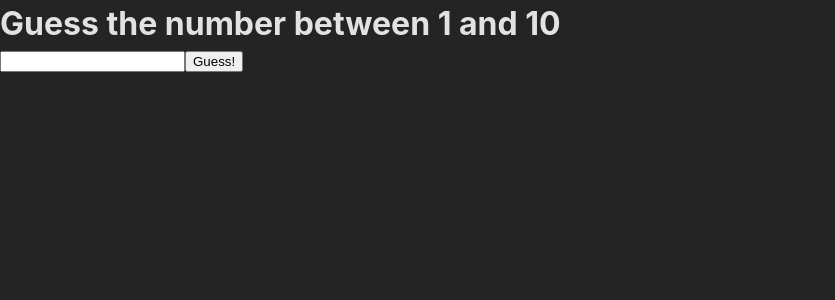
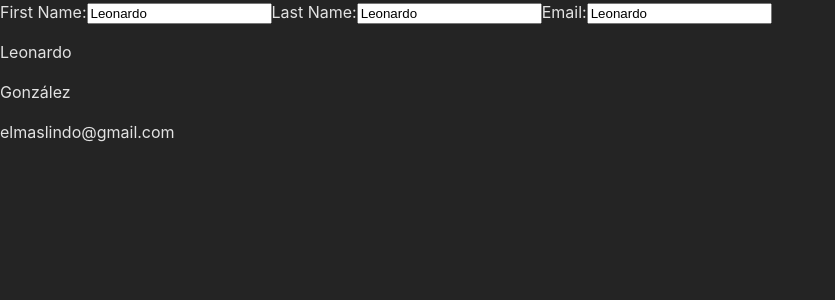
Before and after one commit to legodev/react, a React (Vite) app: page / in a window 1280 px wide. Shown: the top 300 px of the page, without its empty margins (0-835 px from the left). Built offline with nearby package versions, Linux system fonts and the light colour scheme.

Commit message:
New form

```diff
--- a/src/App.jsx
+++ b/src/App.jsx
@@ -1,59 +1,43 @@
 import { useState } from 'react'
 import './App.css'
-// import Header from './Header'
-// import Footer from './components/Footer'
-// import Intro1 from './components/Intro1'
-// import Intro2 from './components/Intro2'
-// import Intro3 from './components/Intro3'
-// import Nav from './components/Nav'
-// import Promo from './components/Promo'
-// import Heading from './components/Heading'
-// import Example from './components/Practice'
-// import PracticeTwo from './components/Practice2'
-// import Image from './components/Image'
-// import ModeToggler from './components/ModeToggler'
 
 function App() {
-  let randonNum = Math.floor(Math.random() * 10) + 1
-  // let numInput = prompt("Guess the number between 1 and 3")
-  // alert(`Computer number: ${randonNum}, Your guess: ${numInput}`)
+  const [form, setForm] = useState({
+    firstName: 'Leonardo',
+    lastName: 'González',
+    email: 'elmaslindo@gmail.com',
+  })
 
-  const [inputValue, setInputValue] = useState('')
-  const [message, setMessage] = useState('')
+  function handleFirstName(e) {
+    setForm({ ...form, firstName: e.target.value });
+  }
 
-  const handleChange = (e) => {
-    setInputValue(e.target.value)
+  function handleLastName (e) {
+    setForm({ ...form, lastName: e.target.value });
   }
-  const handleSubmit = (e) => {
-    e.preventDefault()
-    if (inputValue == randonNum) {
-      setMessage("Congratulations! You guessed the number")
-    } else {
-      setMessage("Almost... Try again!")
-    }
+
+  function handleEmail (e) {
+    setForm({ ...form, email: e.target.value });
   }
   return (
     <>
-      <div>
-        <h1>Guess the number between 1 and 10</h1>
-      </div>
-      <form onSubmit={handleSubmit}>
-        <input type="number" onChange={handleChange} />
-        <input type="submit" value="Guess!" />
+      <form action="">
+        <label htmlFor="first">
+          First Name:
+          <input type="text" id='first' onChange={handleFirstName} value={form.firstName} />
+        </label>
+        <label htmlFor="last">
+          Last Name:
+          <input type="text" id='last' onChange={handleLastName} value={form.firstName} />
+        </label>
+        <label htmlFor="email">
+          Email:
+          <input type="email" id='email' onChange={handleEmail} value={form.firstName} />
+        </label>
+        <p>{form.firstName}</p>
+        <p>{form.lastName}</p>
+        <p>{form.email}</p>
       </form>
-      <p>{message}</p>
-      {/* <ModeToggler /> */}
-      {/* <Image />
-      <Header name="Anna" color="blue"/>
-      <Nav/>
-      <PracticeTwo />
-      <Example />
-      <Heading />
-      <Promo />
-      <Intro1 />
-      <Intro2 />
-      <Intro3 />
-      <Footer /> */}
     </>
   )
 }
```
